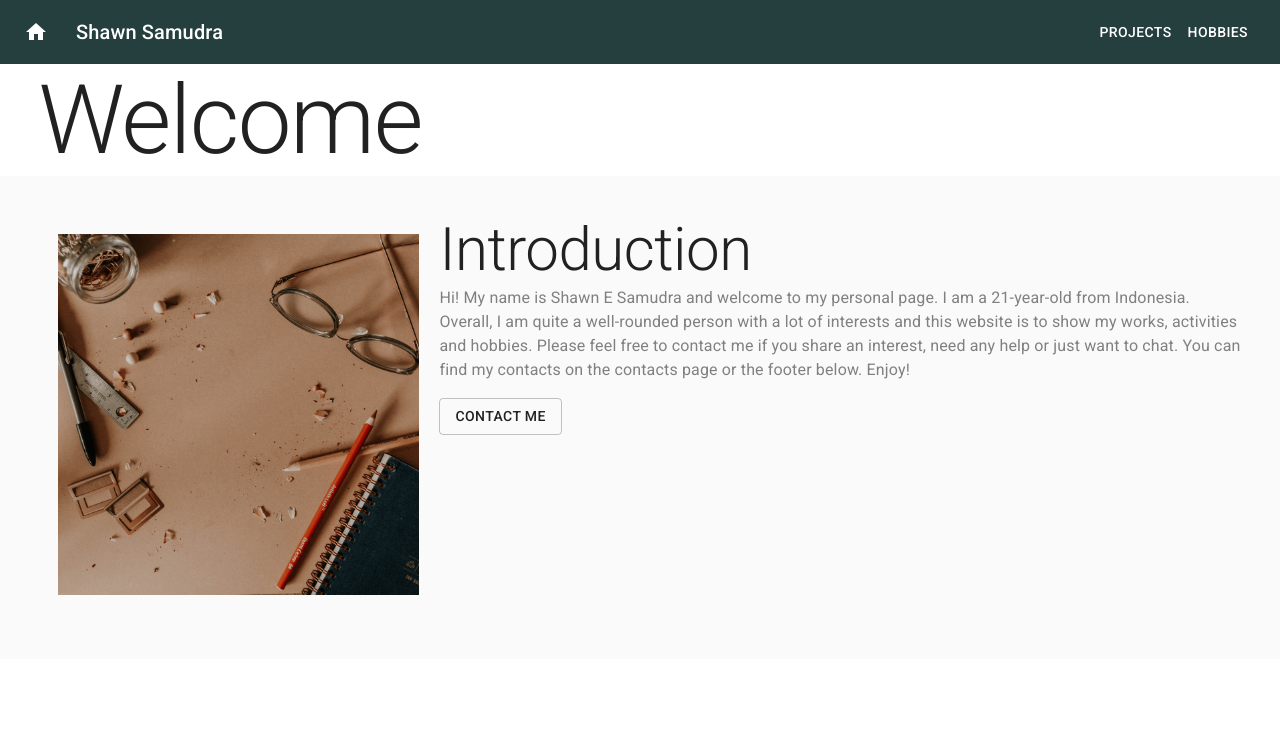
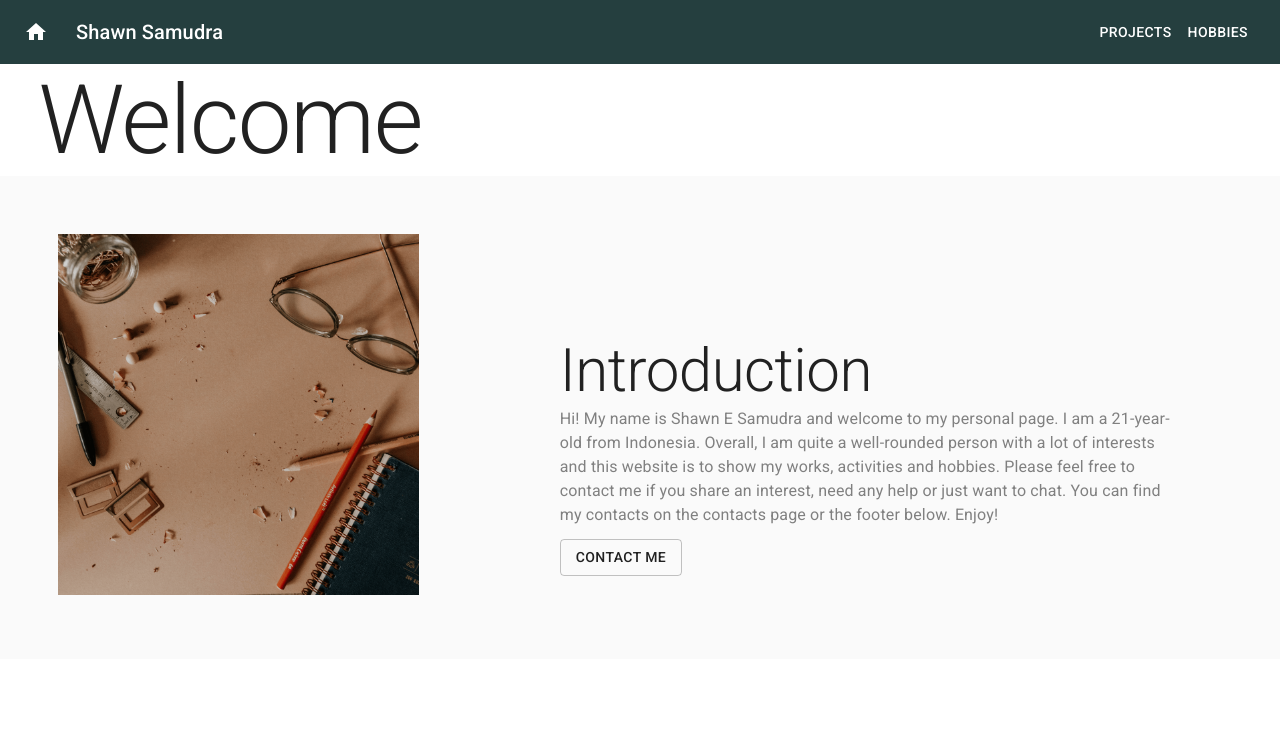
Before and after one commit to ElmoSamudra/portfolio, a React (Create React App) app: page / in a window 1280 px wide. Shown: the top 746 px of the page. Built offline with nearby package versions, Linux system fonts and the light colour scheme; grey boxes are pictures that could not be loaded.

Commit message:
fix position

```diff
--- a/src/pages/FrontPage.js
+++ b/src/pages/FrontPage.js
@@ -94,9 +94,9 @@ export default function FrontPage() {
               <img src={mainImage} alt="main" className={classes.image} />
             </Grid>
           </Hidden>
-          <Hidden mdUp>
+          <Hidden smDown>
             <Grid input xs={8} className={classes.introText}>
-              <Typography variant="h4">Introduction</Typography>
+              <Typography variant="h2">Introduction</Typography>
               <Typography variant="body1" className={classes.grey}>
                 Hi! My name is Shawn E Samudra and welcome to my personal page.
                 I am a 21-year-old from Indonesia. Overall, I am quite a
@@ -115,9 +115,9 @@ export default function FrontPage() {
               </Button>
             </Grid>
           </Hidden>
-          <Hidden smDown>
+          <Hidden mdUp>
             <Grid input xs={8} className={classes.introTextSmall}>
-              <Typography variant="h2">Introduction</Typography>
+              <Typography variant="h4">Introduction</Typography>
               <Typography variant="body1" className={classes.grey}>
                 Hi! My name is Shawn E Samudra and welcome to my personal page.
                 I am a 21-year-old from Indonesia. Overall, I am quite a
```
